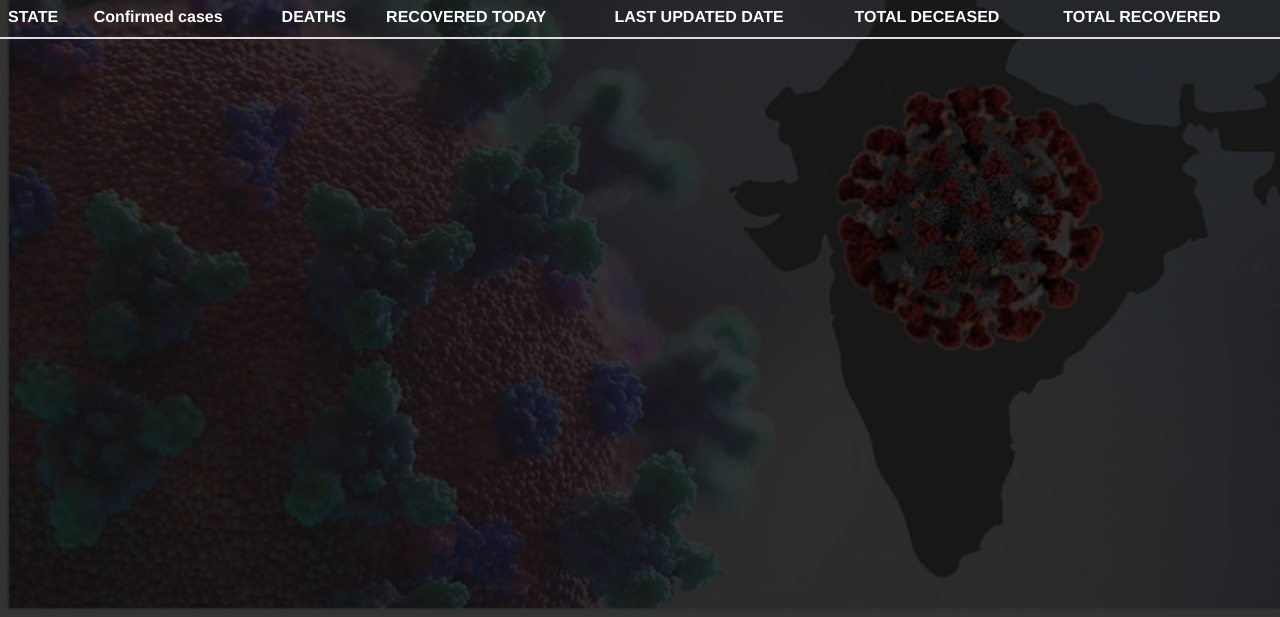
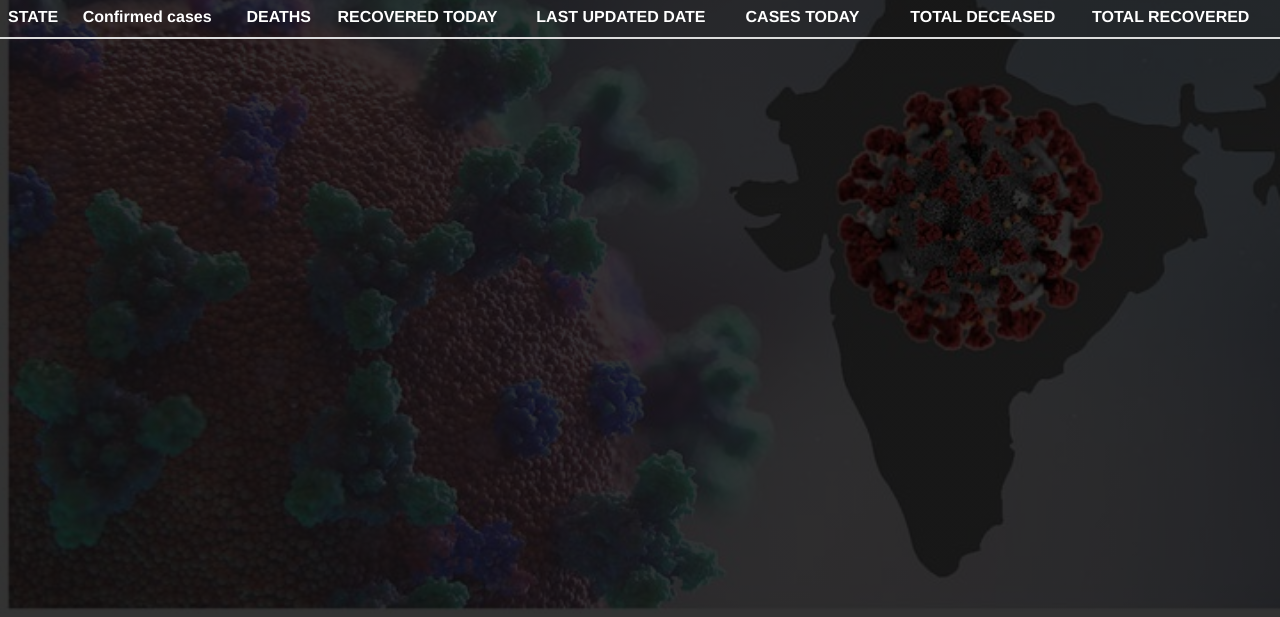
Before and after one commit to AnilNeeli/COVIDINDIA, a plain HTML site: page index.html in a window 1280 px wide. Shown: the part 183-800 px from the top of the page. Drawn offline with nearby package versions, Linux system fonts and the light colour scheme; no server answers.

Commit message:
Update index.html

```diff
--- a/index.html
+++ b/index.html
@@ -61,6 +61,7 @@
         <th>DEATHS</th>
           <th>RECOVERED TODAY</th>
           <th>LAST UPDATED DATE</th>
+          <th>CASES TODAY<th>
           <th>TOTAL DECEASED</th>
           <th>TOTAL RECOVERED</th>
         </thead>
```
